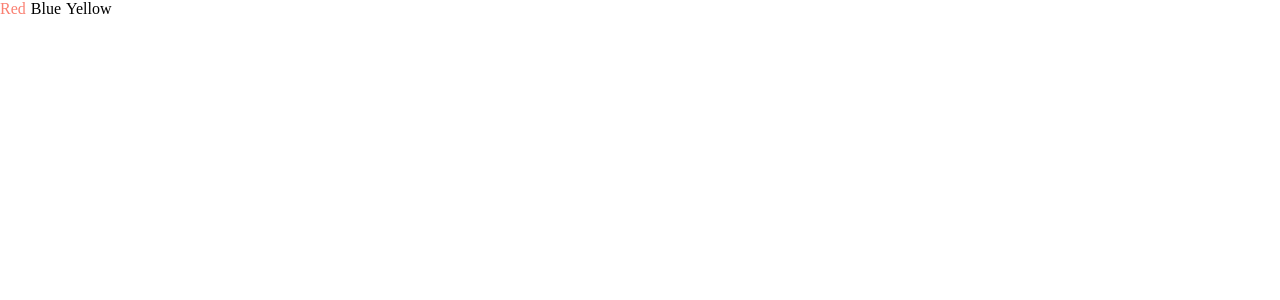
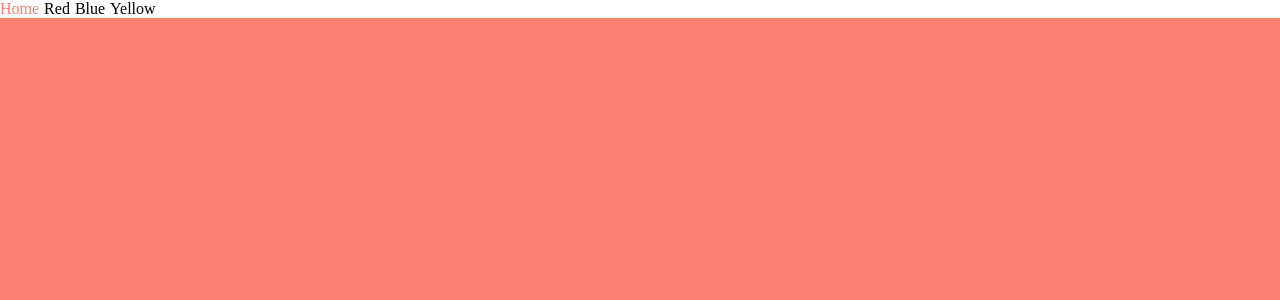
Before and after one commit to paytown/react-router, a React app: page / in a window 1280 px wide. Shown: the top 300 px of the page. Built offline with nearby package versions, Linux system fonts and the light colour scheme.

Commit message:
experimenting with home and exact path

```diff
--- a/src/components/App.js
+++ b/src/components/App.js
@@ -4,6 +4,7 @@ import {
   Route,
   Switch
 } from 'react-router-dom';
+import Home from './colors/Home';
 import Blue from './colors/Blue';
 import Red from './colors/Red';
 import Yellow from './colors/Yellow';
@@ -16,6 +17,7 @@ export default function App() {
       <>
         <Header />
         <Switch>
+          <Route exact path="/" component={Home} />
           <Route path="/red" component={Red} />
           <Route path="/blue" component={Blue} />
           <Route path="/yellow" component={Yellow} />
--- a/src/components/Header.js
+++ b/src/components/Header.js
@@ -5,6 +5,7 @@ export default function Header() {
   return (
     <header>
       <nav>
+        <Link to="/">Home</Link>
         <Link to="/red">Red</Link>
         <Link to="/blue">Blue</Link>
         <Link to="/yellow">Yellow</Link>
--- /dev/null
+++ b/src/components/colors/Home.js
@@ -0,0 +1,10 @@
+import React from 'react';
+
+export default function Home() {
+  const style = {
+    width: '100%',
+    height: 'calc(100vh - 18px)',
+    backgroundColor: 'salmon'
+  };
+  return <div style={style}></div>;
+}
```
Also changed, not shown: 1 other file (tests, documents, lock files or other folders).
